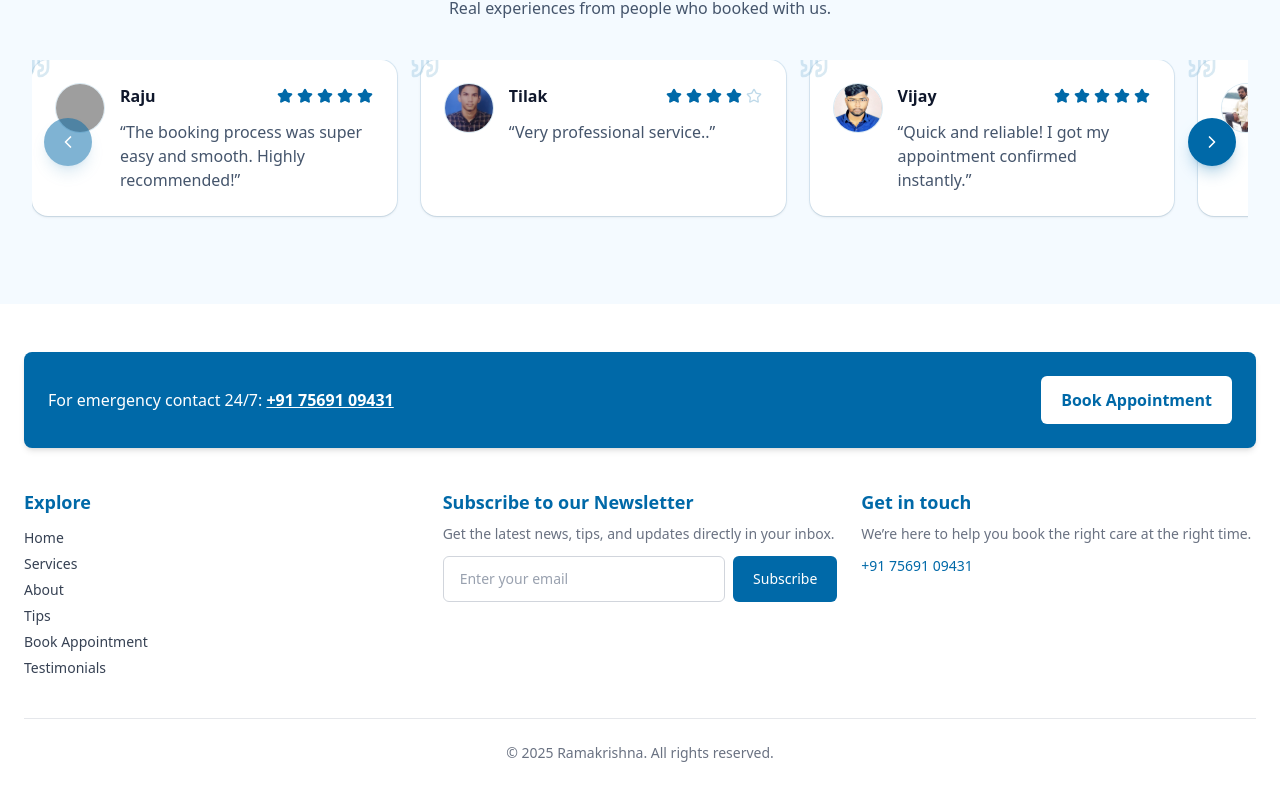
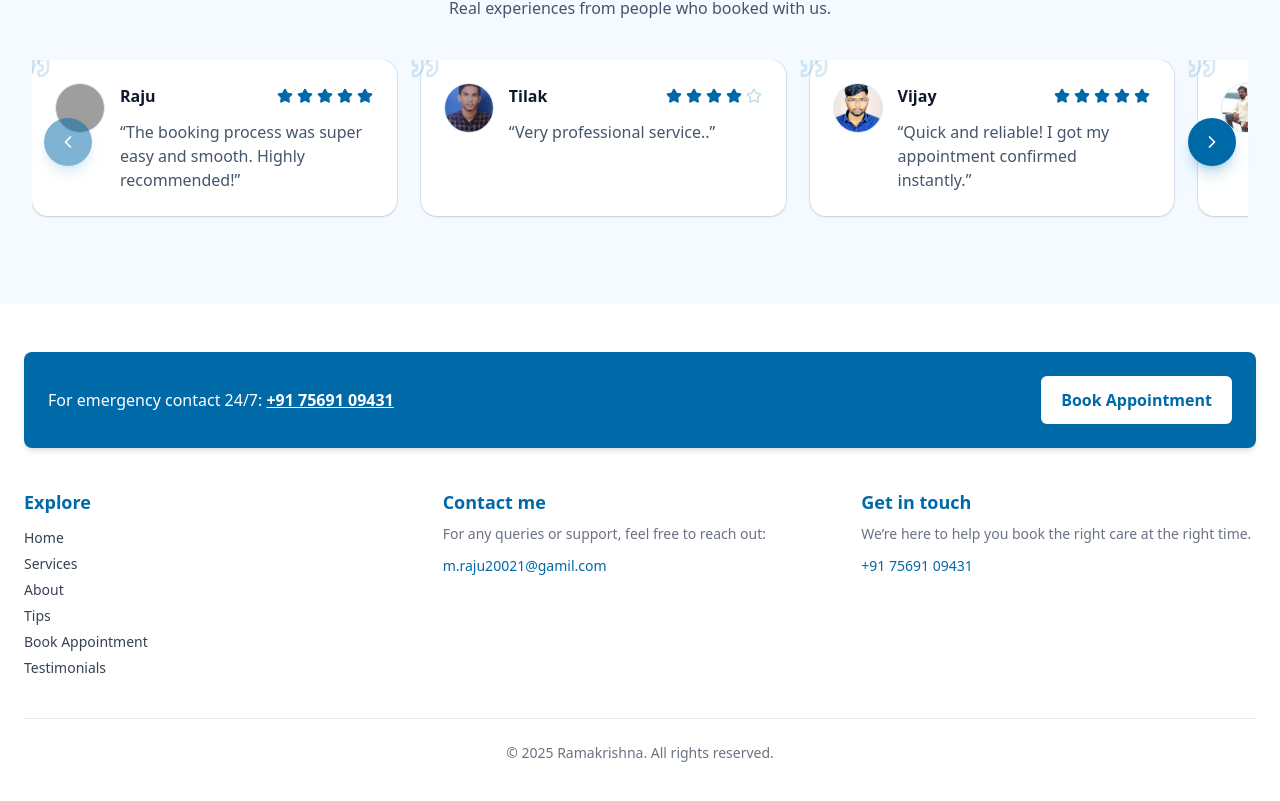
Before and after one commit to MucharlaRaju/RamaKrishna, a React (Vite) app: page / in a window 1280 px wide. Shown: the part 4082-4883 px from the top of the page. Built offline with nearby package versions, Linux system fonts and the light colour scheme; grey boxes are pictures that could not be loaded.

Commit message:
remove subscribe button from footer

```diff
--- a/src/components/BookAppointment.jsx
+++ b/src/components/BookAppointment.jsx
@@ -2,7 +2,7 @@ import React, { useMemo, useState, useEffect } from "react";
 import { toast, ToastContainer } from "react-toastify";
 import "react-toastify/dist/ReactToastify.css";
 
-const ACCESS_KEY = "acf6586b-752c-44ae-9851-9e08576edfb0";
+const ACCESS_KEY = "98051aaf-9bad-4a75-8cdb-7f579bf5ce89";
 
 /**
  * 3-step appointment booking using Web3Forms.
@@ -26,6 +26,14 @@ const BookAppointment = () => {
     notes: "",
     botcheck: "",
   });
+
+  // Detect mobile to show placeholder for date input
+  const isMobile = useMemo(() => {
+    if (typeof navigator === "undefined") return false;
+    return /Android|webOS|iPhone|iPad|iPod|BlackBerry|IEMobile|Opera Mini/i.test(
+      navigator.userAgent
+    );
+  }, []);
 
   // Services list (last entry is "Not listed")
   const services = useMemo(
@@ -70,7 +78,7 @@ const BookAppointment = () => {
     if (form.time && !isSlotInFuture(form.time, form.date)) {
       setForm((p) => ({ ...p, time: "" }));
     }
-  }, [form.date]);
+  }, [form.date, form.time]);
 
   // Format "HH:MM" (24h) to 12-hour display like "08:00 am" or "8:00 pm"
   const formatTime = (t) => {
@@ -300,11 +308,13 @@ const BookAppointment = () => {
                 <span className="text-sm text-gray-600">Date</span>
                 <input
                   className="w-full border border-gray-300 rounded py-3 px-4 mt-2 focus:ring-sky-400 focus:border-sky-400"
-                  type="text"
-                  placeholder="dd-mm-yy"
-                  onFocus={(e) => (e.target.type = "date")}
+                  type={isMobile ? (form.date ? "date" : "text") : "date"}
+                  placeholder={isMobile ? "dd-mm-yyyy" : undefined}
+                  onFocus={(e) => {
+                    if (isMobile) e.target.type = "date";
+                  }}
                   onBlur={(e) => {
-                    if (!e.target.value) e.target.type = "text";
+                    if (isMobile && !e.target.value) e.target.type = "text";
                   }}
                   min={minDate}
                   value={form.date}
--- a/src/components/Footer.jsx
+++ b/src/components/Footer.jsx
@@ -1,47 +1,12 @@
 // Footer.jsx
 import React from "react";
-import { toast } from "react-toastify";
-import "react-toastify/dist/ReactToastify.css";
 
 const Footer = () => {
-  const [result, setResult] = React.useState("");
-  const [loading, setLoading] = React.useState(false);
-
-  const onSubmit = async (event) => {
-    event.preventDefault();
-    setResult("Sending...");
-    setLoading(true);
-
-    const formData = new FormData(event.target);
-
-    try {
-      const response = await fetch("https://api.web3forms.com/submit", {
-        method: "POST",
-        body: formData,
-      });
-      const data = await response.json();
-
-      if (data.success) {
-        setResult("");
-        toast.success("Subscription successful!");
-        event.target.reset();
-      } else {
-        toast.error(data.message || "Something went wrong!");
-        setResult("");
-      }
-    } catch (err) {
-      toast.error("Network error. Please try again.");
-      setResult("");
-    } finally {
-      setLoading(false);
-    }
-  };
-
   return (
     <footer id="footer" className="bg-white text-gray-700">
       <div className="mx-auto max-w-7xl px-6 py-12">
         {/* Top strip */}
-        <div className="flex flex-col sm:flex-row sm:items-center sm:justify-between bg-[#0069A8] text-white rounded-lg p-6 shadow-md">
+        <div className="flex flex-col sm:flex-row sm:flex-wrap md:flex-nowrap sm:items-center sm:justify-between gap-3 bg-[#0069A8] text-white rounded-lg p-6 shadow-md">
           <p className="text-center sm:text-left text-sm sm:text-base">
             For emergency contact 24/7:{" "}
             <a href="tel:+917569109431" className="font-semibold underline">
@@ -50,7 +15,7 @@ const Footer = () => {
           </p>
           <a
             href="#book"
-            className="mt-3 sm:mt-0 inline-flex items-center justify-center rounded-md bg-white px-5 py-3 text-[#0069A8] text-sm sm:text-base font-semibold hover:bg-gray-100 transition"
+            className="w-full sm:w-auto mt-1 sm:mt-0 inline-flex items-center justify-center rounded-md bg-white px-5 py-3 text-[#0069A8] text-sm sm:text-base font-semibold hover:bg-gray-100 transition"
           >
             Book Appointment
           </a>
@@ -59,7 +24,7 @@ const Footer = () => {
         {/* Main footer */}
         <div className="mt-10 grid grid-cols-1 md:grid-cols-3 gap-6">
           {/* Explore */}
-          <div>
+          <div className="min-w-0">
             <h3 className="text-[#0069A8] font-semibold text-lg">Explore</h3>
             <nav className="mt-3 space-y-1.5 text-sm">
               <a href="#home" className="block hover:text-[#0069A8] transition">
@@ -77,75 +42,35 @@ const Footer = () => {
               <a href="#book" className="block hover:text-[#0069A8] transition">
                 Book Appointment
               </a>
-              <a
-                href="#testimonials"
-                className="block hover:text-[#0069A8] transition"
-              >
+              <a href="#testimonials" className="block hover:text-[#0069A8] transition">
                 Testimonials
               </a>
             </nav>
           </div>
 
-          {/* Newsletter */}
-          <div>
-            <h3 className="text-[#0069A8] font-semibold text-lg">
-              Subscribe to our Newsletter
-            </h3>
+          {/* Contact me (email) */}
+          <div className="min-w-0">
+            <h3 className="text-[#0069A8] font-semibold text-lg">Contact me</h3>
             <p className="mt-2 text-sm text-gray-500">
-              Get the latest news, tips, and updates directly in your inbox.
+              For any queries or support, feel free to reach out:
             </p>
-            <form
-              onSubmit={onSubmit}
-              className="mt-3 flex flex-col sm:flex-row gap-2"
-              aria-live="polite"
+            <a
+              href="mailto:m.raju20021@gamil.com"
+              className="mt-3 inline-block text-sm font-medium text-[#0069A8] hover:underline break-words"
             >
-              <input
-                type="hidden"
-                name="access_key"
-                value="acf6586b-752c-44ae-9851-9e08576edfb0"
-              />
-              <input type="hidden" name="subject" value="Subscribed" />
-              <input type="hidden" name="from_name" value="New Subscriber" />
-              <input
-                type="hidden"
-                name="page_url"
-                value={typeof window !== "undefined" ? window.location.href : ""}
-              />
-              <input
-                type="checkbox"
-                name="botcheck"
-                className="hidden"
-                tabIndex={-1}
-                autoComplete="off"
-              />
-
-              <input
-                type="email"
-                name="email"
-                placeholder="Enter your email"
-                required
-                className="flex-1 rounded-md border border-gray-300 bg-white px-4 py-3 text-sm text-gray-700 placeholder-gray-400 focus:outline-none focus:ring-2 focus:ring-[#0069A8]"
-              />
-              <button
-                type="submit"
-                disabled={loading}
-                className="rounded-md bg-[#0069A8] px-5 py-3 text-white text-sm font-medium hover:bg-[#005a90] transition disabled:opacity-70"
-              >
-                {loading ? "Subscribing..." : "Subscribe"}
-              </button>
-            </form>
-            {result && <p className="mt-2 text-xs text-gray-500">{result}</p>}
+              m.raju20021@gamil.com
+            </a>
           </div>
 
-          {/* Contact */}
-          <div>
+          {/* Get in touch (phone) */}
+          <div className="min-w-0">
             <h3 className="text-[#0069A8] font-semibold text-lg">Get in touch</h3>
             <p className="mt-2 text-sm text-gray-500">
               We’re here to help you book the right care at the right time.
             </p>
             <a
               href="tel:+917569109431"
-              className="mt-3 inline-block text-sm font-medium text-[#0069A8] hover:underline"
+              className="mt-3 inline-block text-sm font-medium text-[#0069A8] hover:underline break-words"
             >
               +91 75691 09431
             </a>
```
